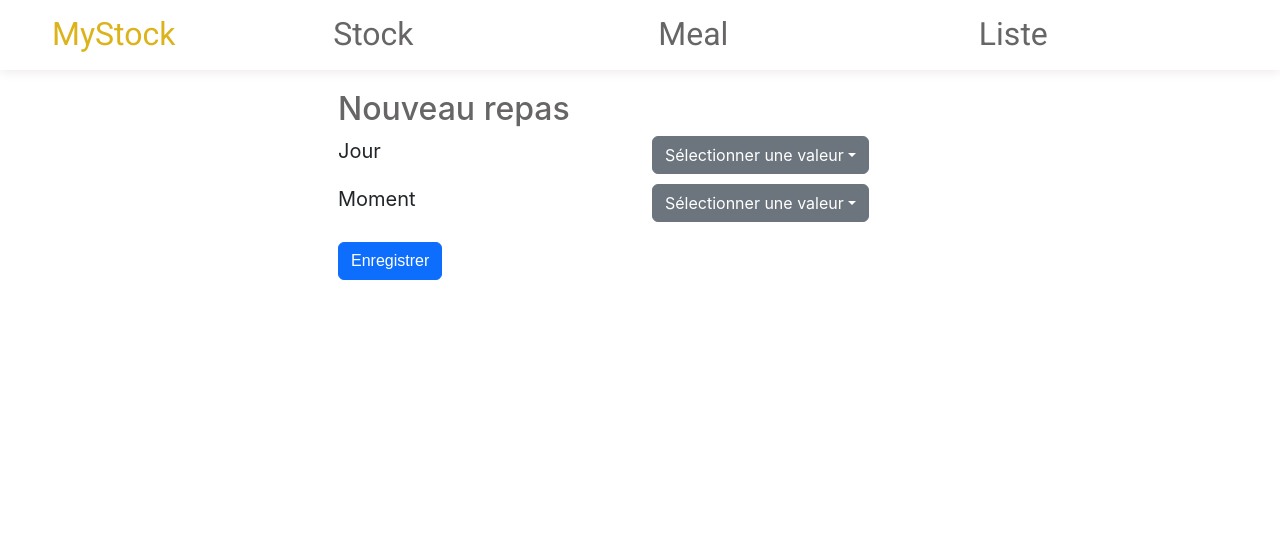
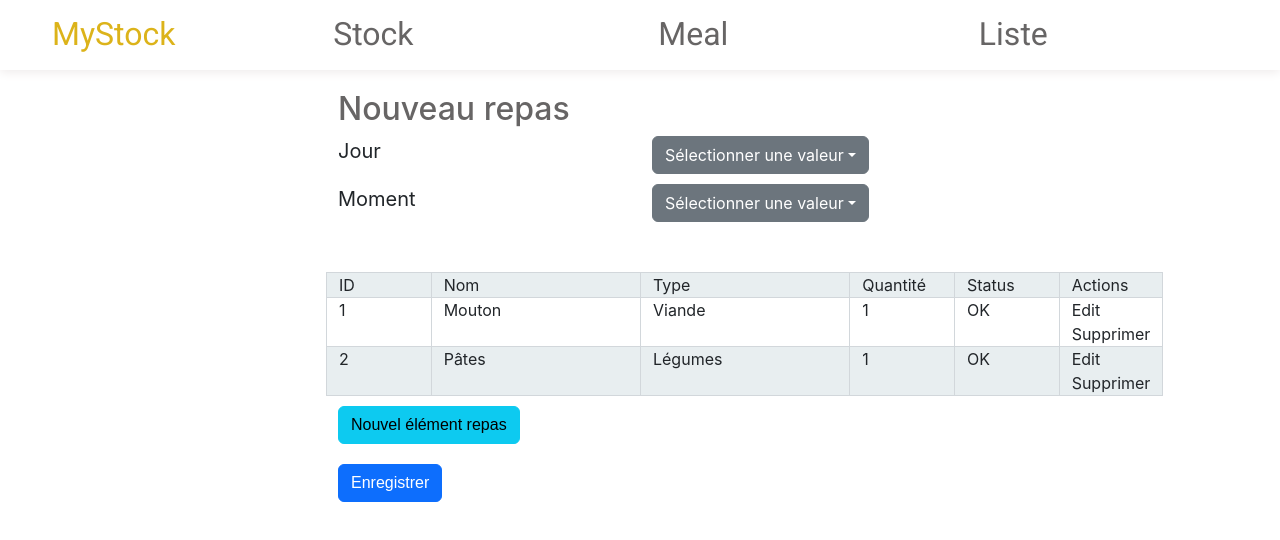
Before and after one commit to plouiserre/ShoppingManagerV2, a React (Create React App) app in the folder shopping-manager-front/: page /Meal/add in a window 1280 px wide. Shown: the top 540 px of the page. Built offline with nearby package versions, Linux system fonts and the light colour scheme.

Commit message:
first phase array elements add meal

```diff
--- a/shopping-manager-front/src/components/MealForm/MealForm.jsx
+++ b/shopping-manager-front/src/components/MealForm/MealForm.jsx
@@ -2,6 +2,7 @@ import s from "./style.module.css";
 import { CustomButton } from "../CustomButton/CustomButton";
 import { BootstrapDropdown } from "../BootstrapDropdown/BootstrapDropdown";
 import { useState } from "react";
+import { Status } from "../Status/Status";
 
 export function MealForm({ meal, setMeal }) {
   var defaultDropdownValue = "Sélectionner une valeur";
@@ -69,6 +70,101 @@ export function MealForm({ meal, setMeal }) {
           </div>
           <div className="col-2"></div>
         </div>
+        <div className={`${s.mealsSub}`}>
+          <div className={`row ${s.headerMealsSubList}`}>
+            <div className={`col-3`}></div>
+            <div
+              className={`col-1 ${s.cellMealsSubList} ${s.cellMealsSubListDarkBackgroundColor}`}
+            >
+              ID
+            </div>
+            <div
+              className={`col-2 ${s.cellMealsSubList} ${s.cellMealsSubListDarkBackgroundColor}`}
+            >
+              Nom
+            </div>
+            <div
+              className={`col-2 ${s.cellMealsSubList} ${s.cellMealsSubListDarkBackgroundColor}`}
+            >
+              Type
+            </div>
+            <div
+              className={`col-1 ${s.cellMealsSubList} ${s.cellMealsSubListDarkBackgroundColor}`}
+            >
+              Quantité
+            </div>
+            <div
+              className={`col-1 ${s.cellMealsSubList} ${s.cellMealsSubListDarkBackgroundColor}`}
+            >
+              Status
+            </div>
+            <div
+              className={`col-1 ${s.cellMealsSubList} ${s.cellMealsSubListRight} ${s.cellMealsSubListDarkBackgroundColor}`}
+            >
+              Actions
+            </div>
+            <div className={`col-2`}></div>
+          </div>
+          <div className={`row ${s.headerMealsSubList}`}>
+            <div className={`col-3`}></div>
+            <div className={`col-1 ${s.cellMealsSubList}`}>1</div>
+            <div className={`col-2 ${s.cellMealsSubList}`}>Mouton</div>
+            <div className={`col-2 ${s.cellMealsSubList}`}>Viande</div>
+            <div className={`col-1 ${s.cellMealsSubList}`}>1</div>
+            <div className={`col-1 ${s.cellMealsSubList}`}>OK</div>
+            <div
+              className={`col-1 ${s.cellMealsSubList} ${s.cellMealsSubListRight}`}
+            >
+              Edit Supprimer
+            </div>
+            <div className={`col-2`}></div>
+          </div>
+          <div className={`row ${s.headerMealsSubList}`}>
+            <div className={`col-3`}></div>
+            <div
+              className={`col-1 ${s.cellMealsSubList} ${s.cellMealsSubListbottom} ${s.cellMealsSubListDarkBackgroundColor}`}
+            >
+              2
+            </div>
+            <div
+              className={`col-2 ${s.cellMealsSubList} ${s.cellMealsSubListbottom} ${s.cellMealsSubListDarkBackgroundColor}`}
+            >
+              Pâtes
+            </div>
+            <div
+              className={`col-2 ${s.cellMealsSubList} ${s.cellMealsSubListbottom} ${s.cellMealsSubListDarkBackgroundColor}`}
+            >
+              Légumes
+            </div>
+            <div
+              className={`col-1 ${s.cellMealsSubList} ${s.cellMealsSubListbottom} ${s.cellMealsSubListDarkBackgroundColor}`}
+            >
+              1
+            </div>
+            <div
+              className={`col-1 ${s.cellMealsSubList} ${s.cellMealsSubListbottom} ${s.cellMealsSubListDarkBackgroundColor}`}
+            >
+              OK
+            </div>
+            <div
+              className={`col-1 ${s.cellMealsSubList} ${s.cellMealsSubListRight} ${s.cellMealsSubListbottom} ${s.cellMealsSubListDarkBackgroundColor}`}
+            >
+              Edit Supprimer
+            </div>
+            <div className={`col-2`}></div>
+          </div>
+        </div>
+        <div className={`row ${s.lineForm}`}>
+          <div className="col-3"></div>
+          <div className="col-7">
+            <CustomButton
+              labelButton={"Nouvel élément repas"}
+              actionButton={() => alert("Nouvelle ligne")}
+              customClass={"btn btn-info"}
+            />
+          </div>
+          <div className="col-2"></div>
+        </div>
         <div className={`row ${s.lineForm}`}>
           <div className="col-3"></div>
           <div className="col-7">
--- a/shopping-manager-front/src/components/MealForm/style.module.css
+++ b/shopping-manager-front/src/components/MealForm/style.module.css
@@ -6,3 +6,27 @@
     padding-bottom: 10px;
     font-size: 20px;
 }
+
+.mealsSub{
+    margin-top: 40px;
+}
+
+.headerMealsSubList{
+}
+
+.cellMealsSubList{
+    border-top : 1px solid #d2d7db;
+    border-left: 1px solid #d2d7db;
+}
+
+.cellMealsSubListRight{
+    border-right : 1px solid #d2d7db;
+}
+
+.cellMealsSubListbottom{
+    border-bottom : 1px solid #d2d7db;
+}
+
+.cellMealsSubListDarkBackgroundColor{
+    background-color: #e8eef0;
+}
```
